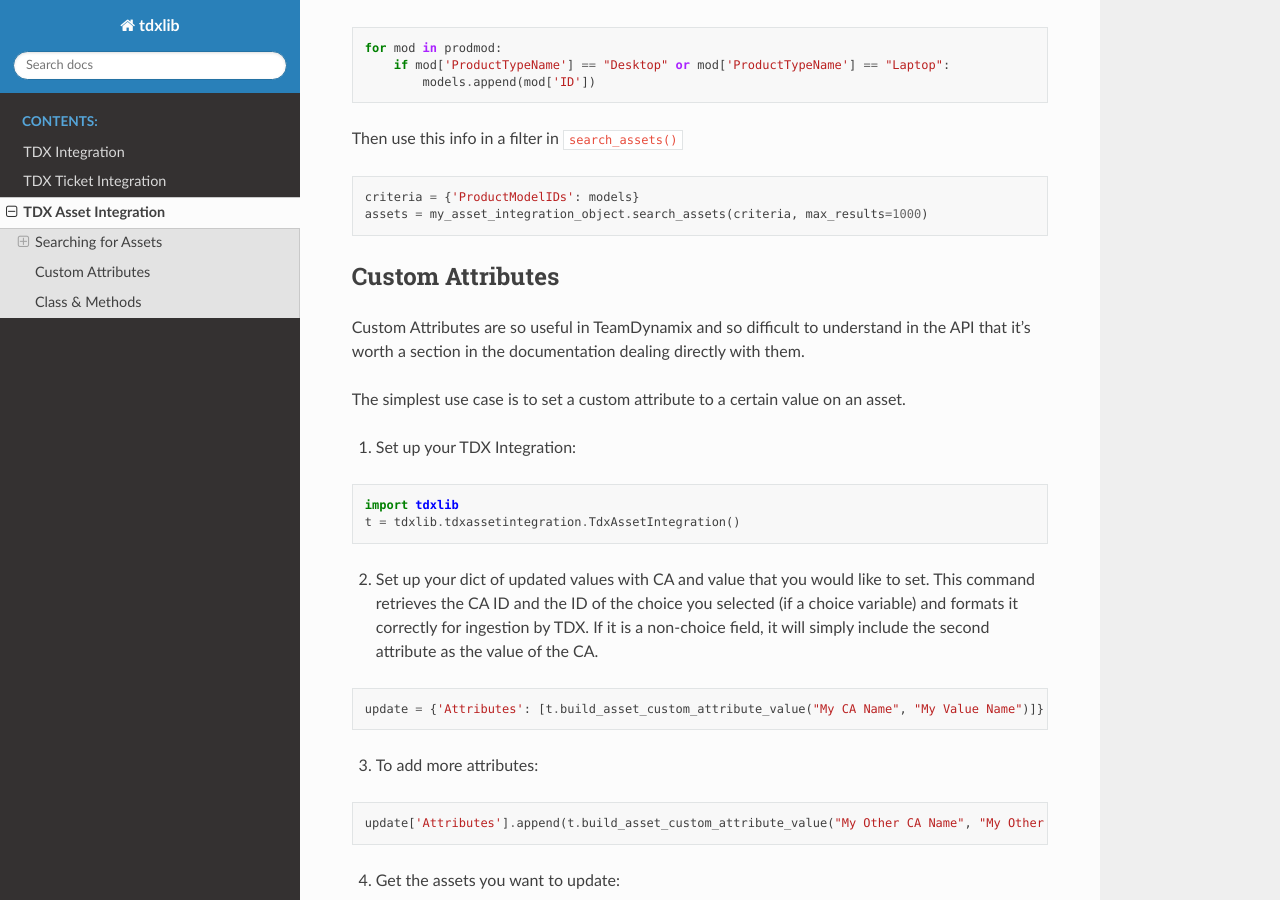
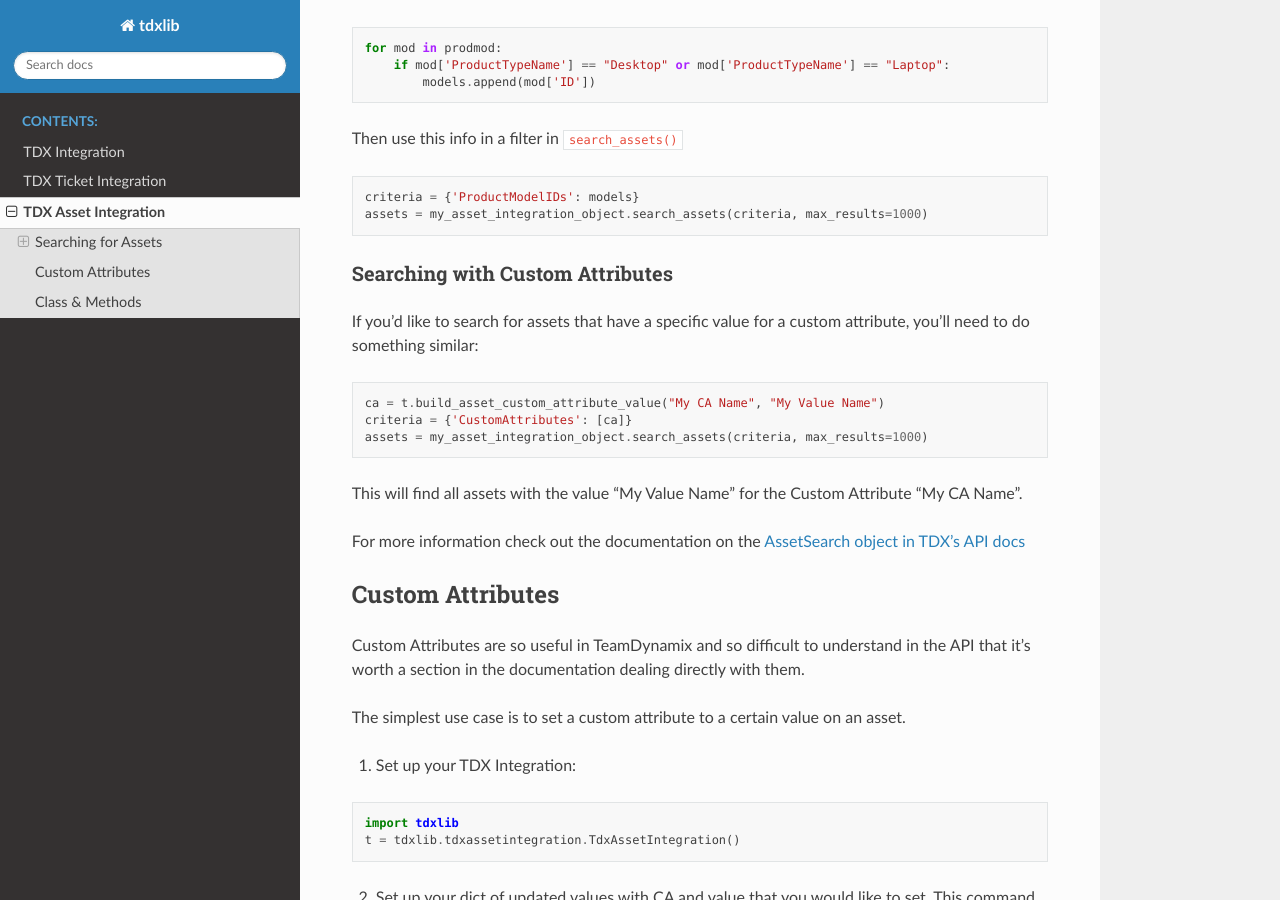
Before and after one commit to cedarville-university/tdxlib, a Sphinx documentation site: the page built from docs/tdx-asset-integration.rst, in a window 1280 px wide and 900 px high, scrolled down 1181 px. Built offline with Sphinx 7.4.7 and the Read the Docs theme 2.0.0, drawn with Linux system fonts in a browser that asks for light colours.

Commit message:
improved documentation about searching on ca's

```diff
--- a/docs/tdx-asset-integration.rst
+++ b/docs/tdx-asset-integration.rst
@@ -61,6 +61,21 @@ Then use this info in a filter in ``search_assets()``
     criteria = {'ProductModelIDs': models}
     assets = my_asset_integration_object.search_assets(criteria, max_results=1000)
 
+Searching with Custom Attributes
+________________________________
+
+If you'd like to search for assets that have a specific value for a custom attribute, you'll need to do something similar:
+
+.. code-block:: python
+
+    ca = t.build_asset_custom_attribute_value("My CA Name", "My Value Name")
+    criteria = {'CustomAttributes': [ca]}
+    assets = my_asset_integration_object.search_assets(criteria, max_results=1000)
+
+This will find all assets with the value "My Value Name" for the Custom Attribute "My CA Name".
+
+For more information check out the documentation on the `AssetSearch object in TDX's API docs <https://api.teamdynamix.com/TDWebApi/Home/type/TeamDynamix.Api.Assets.AssetSearch>`_
+
 Custom Attributes
 -----------------
 
```
